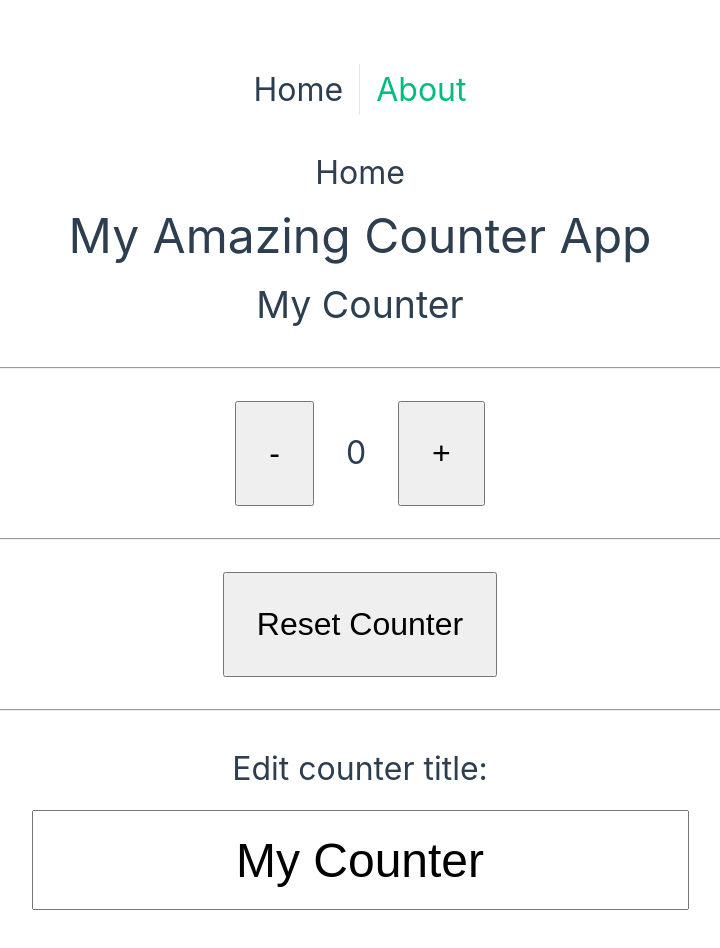
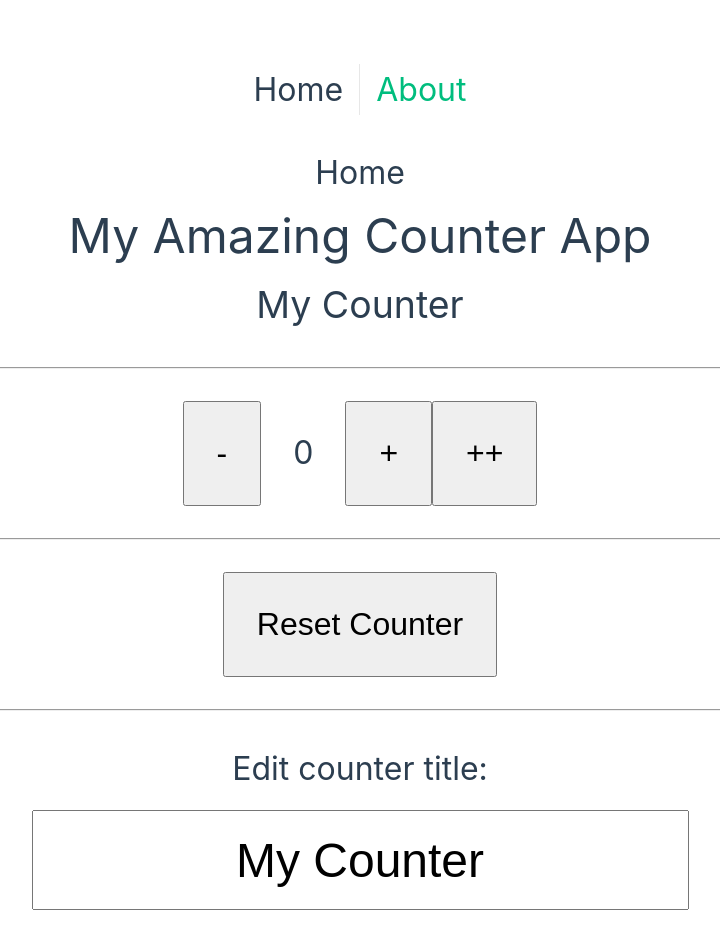
Before and after one commit to robots4life/vue-capi-basics, a Vue app: page / in a window 1280 px wide. Shown: the top 948 px of the page, without its empty margins (280-1000 px from the left). Built offline with nearby package versions, Linux system fonts and the light colour scheme.

Commit message:
pass parameter to increaseCounter method

```diff
--- a/src/views/HomeView.vue
+++ b/src/views/HomeView.vue
@@ -9,7 +9,8 @@
 		<div>
 			<button @click="decreaseCounter" class="btn">-</button>
 			<span class="counter">{{ counterData.count }}</span>
-			<button @click="increaseCounter" class="btn">+</button>
+			<button @click="increaseCounter(1)" class="btn">+</button>
+			<button @click="increaseCounter(2)" class="btn">++</button>
 		</div>
 		<hr />
 		<button @click="resetCounter" class="btn">Reset Counter</button>
@@ -36,8 +37,8 @@ const counterData = reactive({
 	title: 'My Counter'
 });
 
-const increaseCounter = () => {
-	counterData.count++;
+const increaseCounter = (amount) => {
+	counterData.count += amount;
 };
 
 const decreaseCounter = () => {
```
Also changed, not shown: 1 other file (tests, documents, lock files or other folders).
